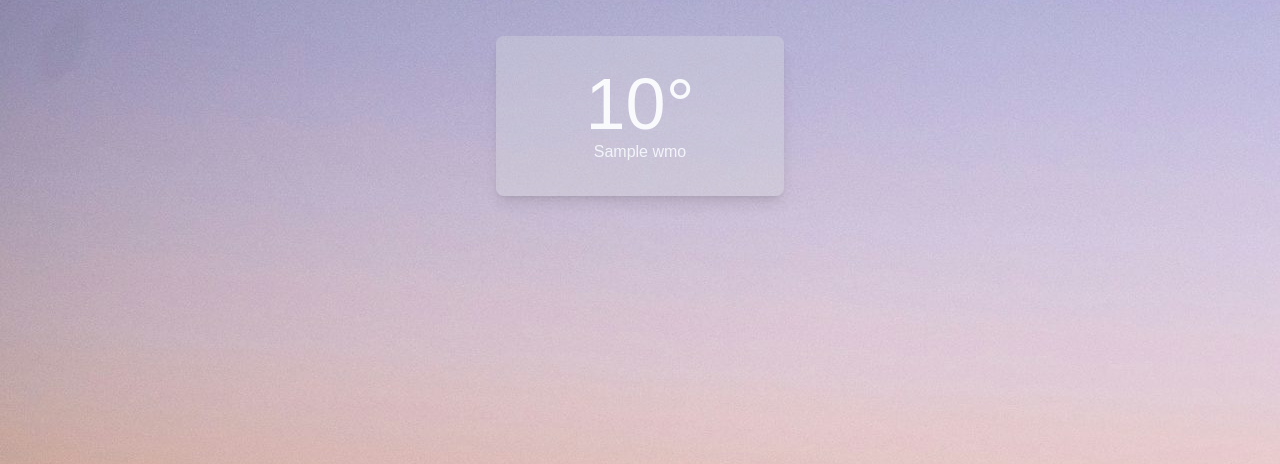
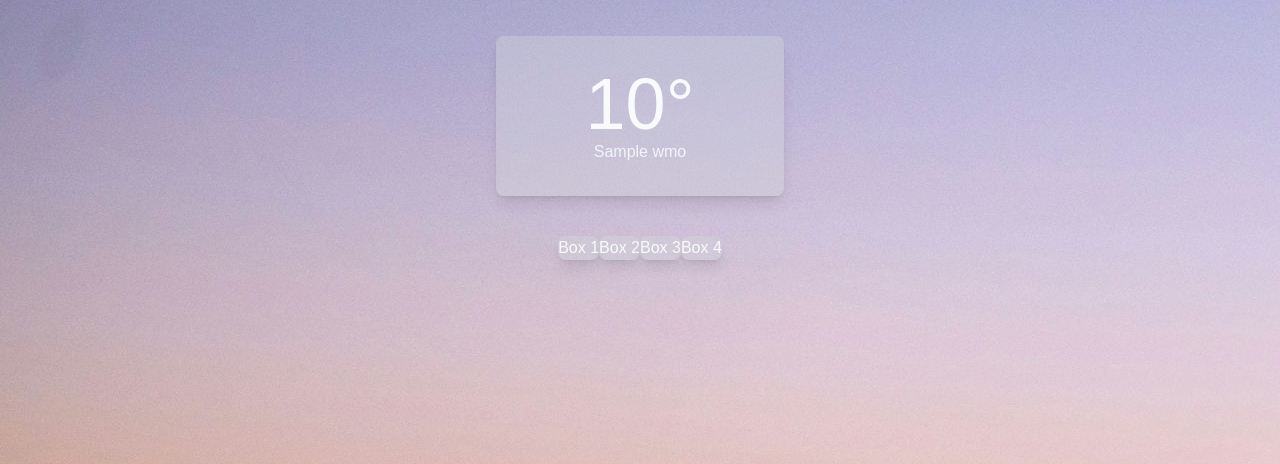
Before and after one commit to vangauthic/weather-app, a Flask app: template templates/index.html in a window 1280 px wide. Shown: the part 204-668 px from the top of the page. Run offline with Flask 3, Linux system fonts and the light colour scheme; the template is opened without the code that fills it: most values are stand-ins (such as "Sample title", 1, 10 or a date in 2020); parts of the project's set-up code (start-up, migrations or seed data) failed here and were passed over; some web fonts are replaced.

Commit message:
setup boxes

```diff
--- a/templates/index.html
+++ b/templates/index.html
@@ -4,11 +4,13 @@
     <link rel="stylesheet" href="{{ url_for('static', filename='output.css') }}">
 </head>
 <body style="background-image: url('../static/images/background.jpg')">
+
     <div class="max-w-72 mx-auto mt-10 bg-opacity-25"></div>
         <form method="POST" class="flex justify-center bg-opacity-0">
             <input class="focus:outline-none focus:ring-0 text-1xl px-8 py-4 text-slate-200 text-center font-sfprolight bg-gray-300 bg-opacity-40 rounded-full shadow-lg" type="text" id="city" name="city" required>
         </form>
     </div>
+
     <div class="max-w-72 mx-auto mt-10 bg-opacity-0">
         <h1 class="text-4xl text-slate-50 text-center font-sfprolight">
             <p>{{ city }}</p>
@@ -17,6 +19,7 @@
             <p>{{ time }}</p>
         </h2>
     </div>
+
     <div class="max-w-72 mx-auto mt-10 bg-gray-300 bg-opacity-40 backdrop-blur-16px p-8 rounded-lg shadow-lg">
         <h1 class="text-7xl text-slate-50 text-center font-sfpro">
             <p>{{ temp }}°</p>
@@ -25,5 +28,20 @@
             <p>{{ wmo }}</p>
         </h2>
     </div>
+
+    <div class="mx-auto mt-10 flex justify-center space-x-4">
+        <div class="w-64 h-64 bg-gray-300 bg-opacity-40 rounded-lg shadow-lg flex items-center justify-center">
+            <p class="text-slate-50 text-center font-sfpro">Box 1</p>
+        </div>
+        <div class="w-64 h-64 bg-gray-300 bg-opacity-40 rounded-lg shadow-lg flex items-center justify-center">
+            <p class="text-slate-50 text-center font-sfpro">Box 2</p>
+        </div>
+        <div class="w-64 h-64 bg-gray-300 bg-opacity-40 rounded-lg shadow-lg flex items-center justify-center">
+            <p class="text-slate-50 text-center font-sfpro">Box 3</p>
+        </div>
+        <div class="w-64 h-64 bg-gray-300 bg-opacity-40 rounded-lg shadow-lg flex items-center justify-center">
+            <p class="text-slate-50 text-center font-sfpro">Box 4</p>
+        </div>
+    </div>
 </body>
 </html>
```
